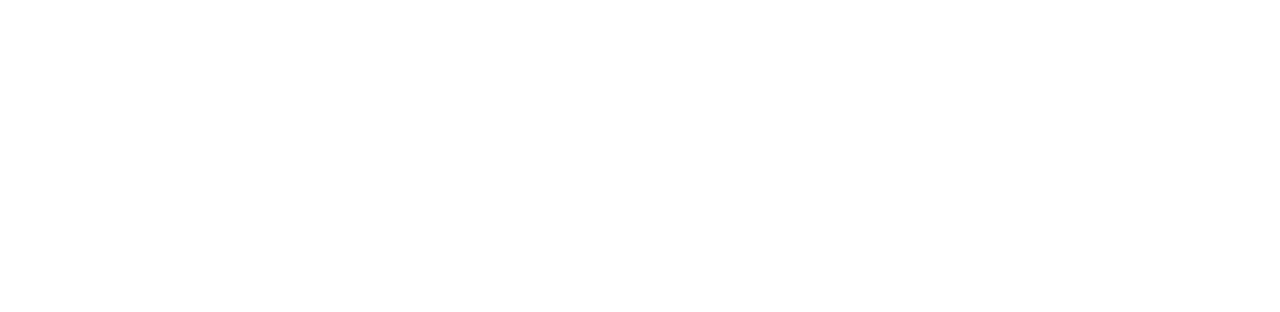
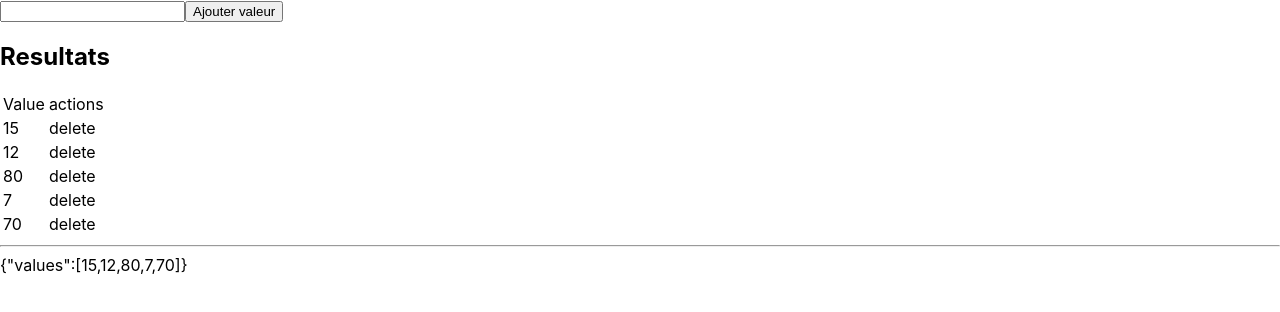
Before and after one commit to lbrennet/2021-07-06-jpg, a React (Create React App) app in the folder app/: page / in a window 1280 px wide. Shown: the top 312 px of the page. Built offline with nearby package versions, Linux system fonts and the light colour scheme.

Commit message:
add react components

```diff
--- a/app/src/App/App.tsx
+++ b/app/src/App/App.tsx
@@ -1,12 +1,29 @@
 import React from 'react'
+import { Values } from './components/Values/Values';
 
 interface Props { }
+interface State {
+  values: Array<number>
+}
 
 export default class App extends React.Component<Props, {}> {
+  state: State
   constructor(props: Props) {
     super(props);
+    this.state = { values: [15, 12, 80, 7, 70] }
   }
   render() {
-    return (null);
+    return <div className="App">
+      <Values values={this.state.values}
+        addValue={(index: number) => {
+          console.log('add value');
+        }}
+        deleteValue={(index: number) => {
+          console.log('delete value')
+        }}
+      />
+      <hr />
+      {JSON.stringify(this.state)}
+    </div>
   }
 }
--- /dev/null
+++ b/app/src/App/components/Values/Values.module.css
@@ -0,0 +1 @@
+.Values {}
--- /dev/null
+++ b/app/src/App/components/Values/Values.tsx
@@ -0,0 +1,40 @@
+import React from 'react';
+import Button from '../Button/Button';
+
+interface Props {
+  values: Array<number>
+  addValue: Function
+  deleteValue: Function
+}
+
+export const Values: React.FunctionComponent<Props> = props => {
+  return <>  {/* balise vide react utilisee pour wrapper tout le flux en dessous dans une seule balise */}
+    <div>
+      <form onSubmit={(evt) => {
+        console.log(evt)
+        props.addValue(0)
+      }}>
+        <input type="number" />
+        <button type="submit">Ajouter valeur</button>
+      </form>
+    </div>
+    <div>
+      <h2>Resultats</h2>
+      <table>
+        <thead>
+          <tr>
+            <td>Value</td>
+            <td>actions</td>
+          </tr>
+        </thead>
+        <tbody>
+          {
+            props.values.map((value, index, array) => {
+              return <tr><td>{value}</td><td>delete</td></tr>
+            })
+          }
+        </tbody>
+      </table>
+    </div>
+  </>
+};
```
Also changed, not shown: app/generate-react-cli.json (added, +15 -0 lines), doc/notes.txt, 1 other file (tests, documents, lock files or other folders).
